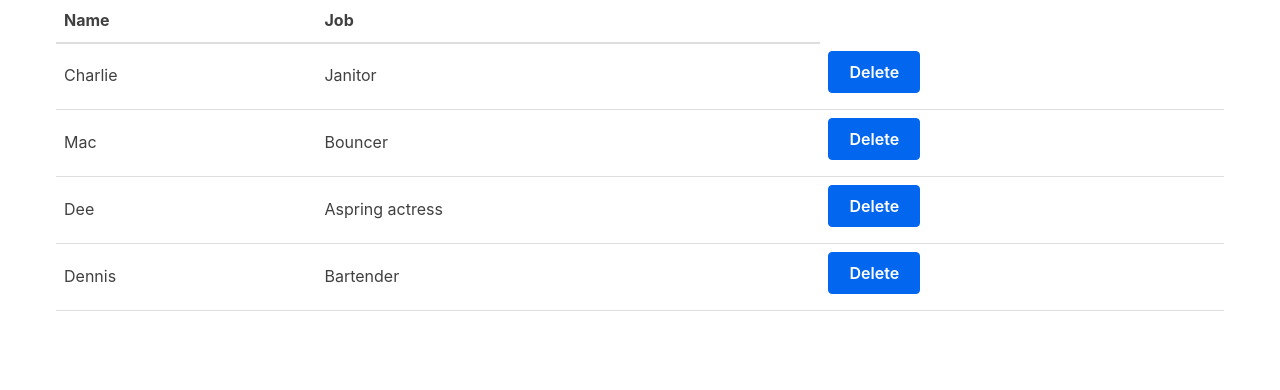
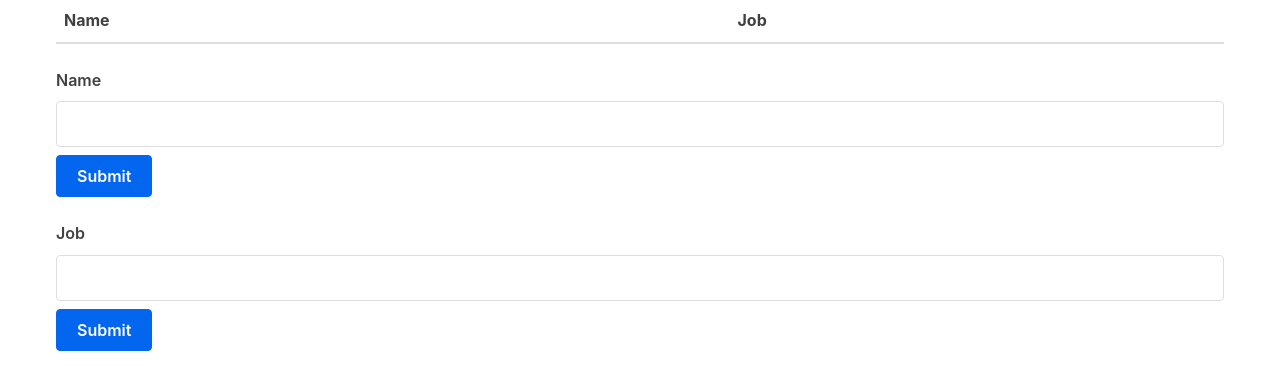
Before and after one commit to 1ncarnat10n/csc307react, a React (Create React App) app: page / in a window 1280 px wide. Shown: the top 390 px of the page. Built offline with nearby package versions, Linux system fonts and the light colour scheme.

Commit message:
Final product.

```diff
--- /dev/null
+++ b/src/Form.js
@@ -0,0 +1,48 @@
+import React, {useState} from 'react';
+
+function Form(props) {
+    const [person, setPerson] = useState(
+       {
+          name: "",
+          job: "",
+       }
+    );
+    function handleChange(event) {
+        const { name, value } = event.target;
+        if (name === "job")
+          setPerson(
+             {name: person['name'], job: value}
+          );
+        else
+           setPerson(
+             {name: value, job: person['job']}
+           );
+      }
+      function submitForm() {
+        props.handleSubmit(person);
+        setPerson({name: '', job: ''});
+      }
+
+      return (
+        <form>
+          <label htmlFor="name">Name</label>
+          <input
+            type="text"
+            name="name"
+            id="name"
+            value={person.name}
+            onChange={handleChange} />
+          <input type="button" value="Submit" onClick={submitForm} />
+          <label htmlFor="job">Job</label>
+          <input
+            type="text"
+            name="job"
+            id="job"
+            value={person.job}
+            onChange={handleChange} />
+          <input type="button" value="Submit" onClick={submitForm} />
+        </form>
+    );
+  }
+
+export default Form;
--- a/src/MyApp.js
+++ b/src/MyApp.js
@@ -1,26 +1,9 @@
 import React, {useState} from 'react';
 import Table from './Table';
+import Form from './Form';
 
 function MyApp() {
-  const [characters, setCharacters] = useState([
-      {
-        name: 'Charlie',
-        job: 'Janitor',
-         // the rest of the data
-      },
-      {
-        name: 'Mac',
-        job: 'Bouncer',
-      },
-      {
-        name: 'Dee',
-        job: 'Aspring actress',
-      },
-      {
-        name: 'Dennis',
-        job: 'Bartender',
-      },
-    ]);
+  const [characters, setCharacters] = useState([]);
 
 function removeOneCharacter (index) {
   const updated = characters.filter((character, i) => {
@@ -28,9 +11,14 @@ function removeOneCharacter (index) {
     });
     setCharacters(updated);
   }
+
+  function updateList(person) {
+    setCharacters([...characters, person]);
+  }
   return (
     <div className="container">
       <Table characterData={characters} removeCharacter={removeOneCharacter} />
+      <Form handleSubmit={updateList} />
     </div>
   )
 }
```
